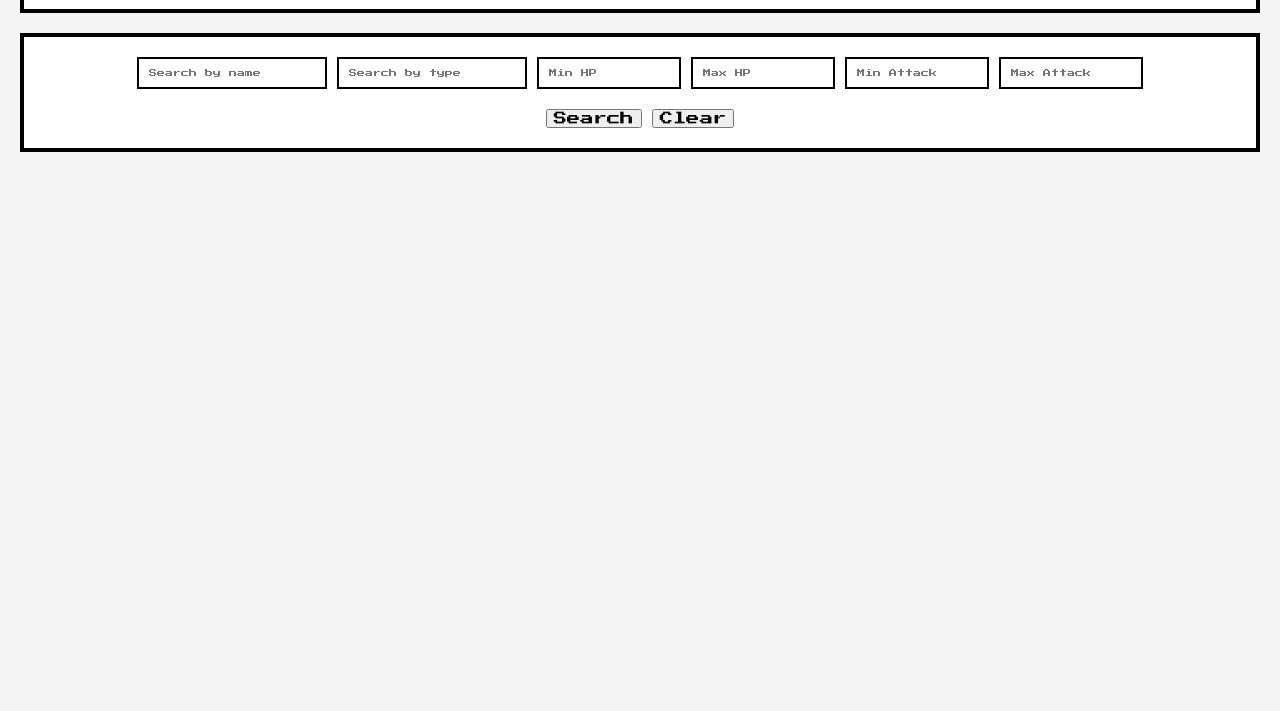
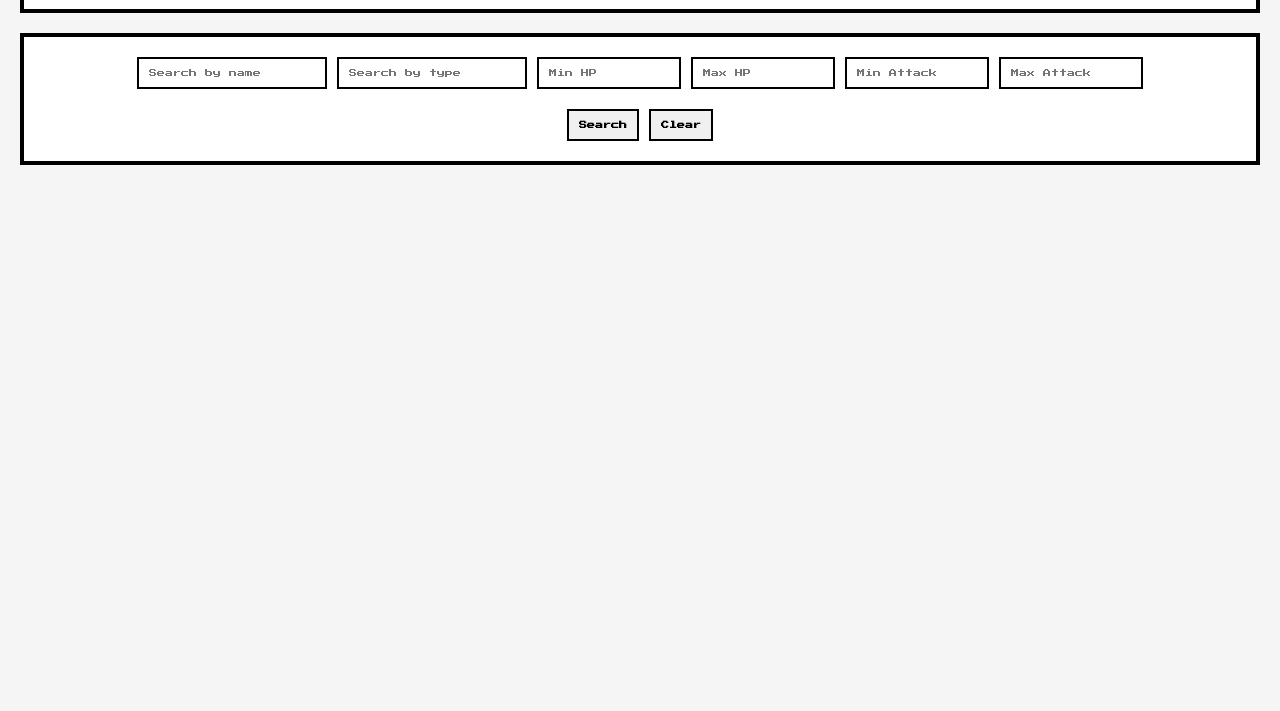
Before and after one commit to EDT457/pokemon-project, a website: page frontend/index.html in a window 1280 px wide. Shown: the part 89-800 px from the top of the page. Drawn offline with Linux system fonts and the light colour scheme; no server answers.

Commit message:
button tweaks

```diff
--- a/frontend/style.css
+++ b/frontend/style.css
@@ -28,6 +28,21 @@ h1 {
   max-width: 1200px;
   margin-left: auto;
   margin-right: auto;
+}
+
+#search-container button {
+  cursor: pointer;
+  background-color: #f0f0f0;
+  font-weight: bold;
+  padding: 10px;
+  border: 2px solid black;
+  font-family: 'Press Start 2P', cursive;
+  font-size: 0.5em;
+}
+
+#search-container button:hover {
+  background-color: #ddd;
+  transform: scale(1.05);
 }
 
 #search-container input {
```
